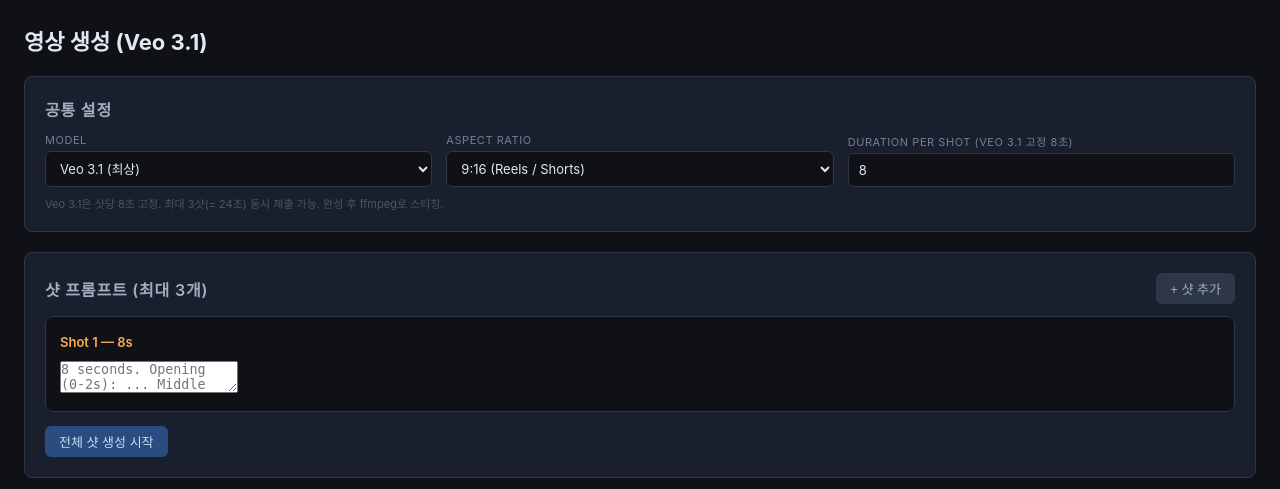
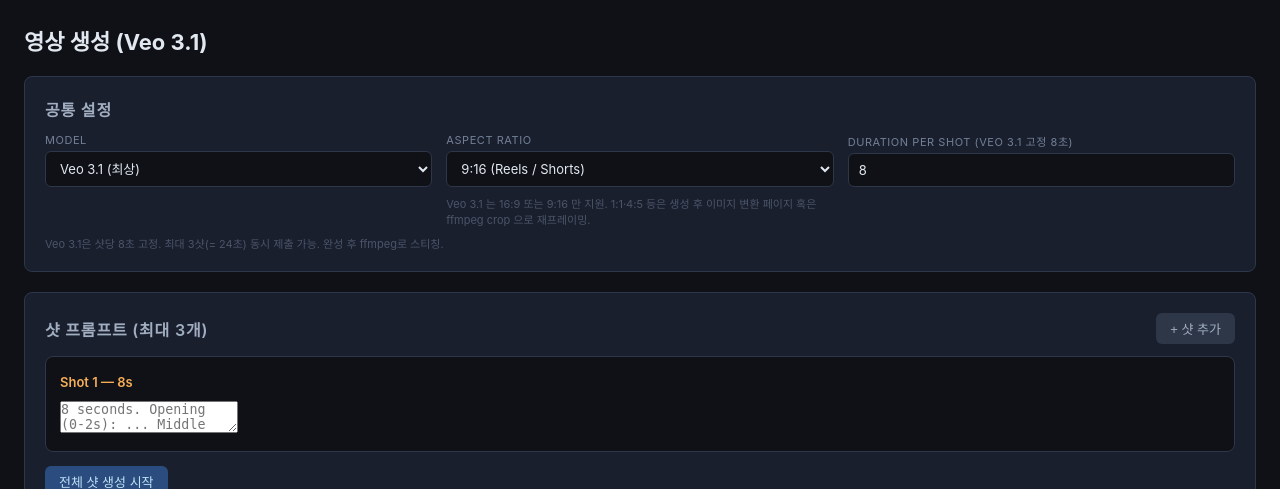
Before and after one commit to mdhong13/ad-optimizer, a FastAPI app: page /creative/video in a window 1280 px wide. Shown: the part 56-545 px from the top of the page. Run offline with FastAPI, Linux system fonts and the light colour scheme.

Commit message:
fix: Veo 3.1 미지원 비율(1:1 등) 방어 — 서버·UI 모두 16:9/9:16 강제
스토리보드에서 기본 1:1 로 핸드오프 시 Veo가 400 으로 거부. UI 드롭다운
에서 1:1 옵션 제거, 핸드오프 비율이 미지원이면 자동 치환 후 경고.
서버(start_video_job)에도 동일 클램프 로직을 추가해 직접 API 호출
시에도 안전하도록.

Co-Authored-By: Claude Opus 4.7 <noreply@anthropic.com>

```diff
--- a/creative/video_gen.py
+++ b/creative/video_gen.py
@@ -42,6 +42,12 @@ async def start_video_job(prompt: str, model_id: str, aspect_ratio: str = "9:16"
 
     model = find_video_model(model_id)
     model_name = model["model"]
+
+    # Veo 3.x 지원 비율은 16:9, 9:16 뿐. 그 외는 클라이언트가 보냈어도 서버에서 클램프.
+    if aspect_ratio not in ("16:9", "9:16"):
+        clamped = "16:9" if aspect_ratio.startswith("16:") or aspect_ratio == "1.91:1" else "9:16"
+        log.warning("[creative.video] aspect_ratio %s 미지원 → %s 로 변경", aspect_ratio, clamped)
+        aspect_ratio = clamped
 
     url = f"{API_BASE}/models/{model_name}:predictLongRunning?key={settings.GEMINI_API_KEY}"
     payload = {
--- a/web/templates/creative_video.html
+++ b/web/templates/creative_video.html
@@ -48,8 +48,8 @@
       <select id="aspect_ratio">
         <option value="9:16">9:16 (Reels / Shorts)</option>
         <option value="16:9">16:9 (YouTube / Display)</option>
-        <option value="1:1">1:1</option>
       </select>
+      <div class="hint">Veo 3.1 는 16:9 또는 9:16 만 지원. 1:1·4:5 등은 생성 후 이미지 변환 페이지 혹은 ffmpeg crop 으로 재프레이밍.</div>
     </div>
     <div class="form-row">
       <label>Duration per shot (Veo 3.1 고정 8초)</label>
@@ -337,7 +337,13 @@ async function pollLoop(job) {
   renderShotsFromValues(initialPrompts);
   if (initialAspect) {
     const sel = document.getElementById("aspect_ratio");
-    for (const opt of sel.options) { if (opt.value === initialAspect) { sel.value = initialAspect; break; } }
+    // Veo 는 16:9 / 9:16 만 지원. 그 외 비율은 9:16 기본 + 경고.
+    let matched = false;
+    for (const opt of sel.options) { if (opt.value === initialAspect) { sel.value = initialAspect; matched = true; break; } }
+    if (!matched) {
+      sel.value = (initialAspect.startsWith("16:") || initialAspect === "1.91:1") ? "16:9" : "9:16";
+      setStatus(`핸드오프 비율 ${initialAspect} 은 Veo 미지원 → ${sel.value} 로 자동 변경`, "#f6ad55");
+    }
   }
   if (initialPrompts.length > 0) {
     setStatus(`카피 페이지에서 ${initialPrompts.length}개 샷 프롬프트 자동 채움`, "#68d391");
```
